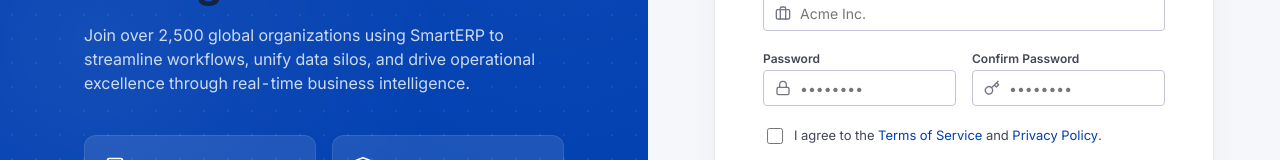
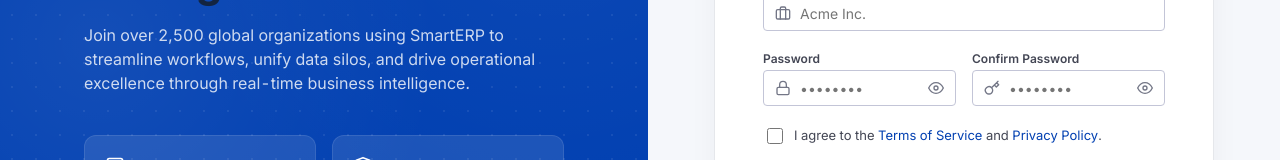
Before and after one commit to kavansolanki54-svg/SmartERPUI, a React (Vite) app: page /signup in a window 1280 px wide. Shown: the part 357-517 px from the top of the page. Built offline with nearby package versions, Linux system fonts and the light colour scheme.

Commit message:
feat: implement authentication pages including Login, SignUp, and multi-step Forgot Password flows

```diff
--- a/src/pages/ForgotPassword.jsx
+++ b/src/pages/ForgotPassword.jsx
@@ -9,6 +9,8 @@
   const [otpCode, setOtpCode] = useState('');
   const [newPassword, setNewPassword] = useState('');
   const [confirmPassword, setConfirmPassword] = useState('');
+  const [showNewPassword, setShowNewPassword] = useState(false);
+  const [showConfirmPassword, setShowConfirmPassword] = useState(false);
   const [loading, setLoading] = useState(false);
   const navigate = useNavigate();
 
@@ -145,29 +147,69 @@
             <form onSubmit={handleResetPassword} style={{ display: 'flex', flexDirection: 'column', gap: '20px' }}>
               <div>
                 <label className="input-label" htmlFor="newPassword" style={{ display: 'block', marginBottom: '6px', fontSize: '13px', fontWeight: '600' }}>New Password</label>
+                <div className="input-with-icon" style={{ position: 'relative', display: 'flex', alignItems: 'center' }}>
                   <input
                     id="newPassword"
-                  type="password"
+                    type={showNewPassword ? 'text' : 'password'}
                     className="input-field"
                     placeholder="••••••••"
                     value={newPassword}
                     onChange={(e) => setNewPassword(e.target.value)}
                     required
-                  style={{ width: '100%', padding: '10px', borderRadius: '6px', border: '1px solid var(--color-outline-variant, #ccc)' }}
+                    style={{ width: '100%', padding: '10px 36px 10px 10px', borderRadius: '6px', border: '1px solid var(--color-outline-variant, #ccc)' }}
                   />
+                  <button
+                    type="button"
+                    className="password-toggle"
+                    onClick={() => setShowNewPassword(!showNewPassword)}
+                    style={{ background: 'none', border: 'none', cursor: 'pointer', display: 'flex', alignItems: 'center', justifyContent: 'center', position: 'absolute', right: '12px' }}
+                  >
+                    {showNewPassword ? (
+                      <svg xmlns="http://www.w3.org/2000/svg" width="16" height="16" viewBox="0 0 24 24" fill="none" stroke="currentColor" strokeWidth="2" strokeLinecap="round" strokeLinejoin="round">
+                        <path d="M17.94 17.94A10.07 10.07 0 0 1 12 20c-7 0-11-8-11-8a18.45 18.45 0 0 1 5.06-5.94M9.9 4.24A9.12 9.12 0 0 1 12 4c7 0 11 8 11 8a18.5 18.5 0 0 1-2.16 3.19m-6.72-1.07a3 3 0 1 1-4.24-4.24"></path>
+                        <line x1="1" y1="1" x2="23" y2="23"></line>
+                      </svg>
+                    ) : (
+                      <svg xmlns="http://www.w3.org/2000/svg" width="16" height="16" viewBox="0 0 24 24" fill="none" stroke="currentColor" strokeWidth="2" strokeLinecap="round" strokeLinejoin="round">
+                        <path d="M1 12s4-8 11-8 11 8 11 8-4 8-11 8-11-8-11-8z"></path>
+                        <circle cx="12" cy="12" r="3"></circle>
+                      </svg>
+                    )}
+                  </button>
+                </div>
               </div>
               <div>
                 <label className="input-label" htmlFor="confirmPassword" style={{ display: 'block', marginBottom: '6px', fontSize: '13px', fontWeight: '600' }}>Confirm New Password</label>
+                <div className="input-with-icon" style={{ position: 'relative', display: 'flex', alignItems: 'center' }}>
                   <input
                     id="confirmPassword"
-                  type="password"
+                    type={showConfirmPassword ? 'text' : 'password'}
                     className="input-field"
                     placeholder="••••••••"
                     value={confirmPassword}
                     onChange={(e) => setConfirmPassword(e.target.value)}
                     required
-                  style={{ width: '100%', padding: '10px', borderRadius: '6px', border: '1px solid var(--color-outline-variant, #ccc)' }}
+                    style={{ width: '100%', padding: '10px 36px 10px 10px', borderRadius: '6px', border: '1px solid var(--color-outline-variant, #ccc)' }}
                   />
+                  <button
+                    type="button"
+                    className="password-toggle"
+                    onClick={() => setShowConfirmPassword(!showConfirmPassword)}
+                    style={{ background: 'none', border: 'none', cursor: 'pointer', display: 'flex', alignItems: 'center', justifyContent: 'center', position: 'absolute', right: '12px' }}
+                  >
+                    {showConfirmPassword ? (
+                      <svg xmlns="http://www.w3.org/2000/svg" width="16" height="16" viewBox="0 0 24 24" fill="none" stroke="currentColor" strokeWidth="2" strokeLinecap="round" strokeLinejoin="round">
+                        <path d="M17.94 17.94A10.07 10.07 0 0 1 12 20c-7 0-11-8-11-8a18.45 18.45 0 0 1 5.06-5.94M9.9 4.24A9.12 9.12 0 0 1 12 4c7 0 11 8 11 8a18.5 18.5 0 0 1-2.16 3.19m-6.72-1.07a3 3 0 1 1-4.24-4.24"></path>
+                        <line x1="1" y1="1" x2="23" y2="23"></line>
+                      </svg>
+                    ) : (
+                      <svg xmlns="http://www.w3.org/2000/svg" width="16" height="16" viewBox="0 0 24 24" fill="none" stroke="currentColor" strokeWidth="2" strokeLinecap="round" strokeLinejoin="round">
+                        <path d="M1 12s4-8 11-8 11 8 11 8-4 8-11 8-11-8-11-8z"></path>
+                        <circle cx="12" cy="12" r="3"></circle>
+                      </svg>
+                    )}
+                  </button>
+                </div>
               </div>
               <button type="submit" className="btn btn-primary" style={{ width: '100%', padding: '12px', borderRadius: '6px', fontSize: '15px' }} disabled={loading}>
                 {loading ? 'Resetting Password...' : 'Reset Password'}
--- a/src/pages/Login.jsx
+++ b/src/pages/Login.jsx
@@ -4,6 +4,7 @@
 import { useAuth } from '../context/AuthContext';
 
 const Login = () => {
+  const [showPassword, setShowPassword] = useState(false);
   const [email, setEmail] = useState('');
   const [password, setPassword] = useState('');
   const [error, setError] = useState('');
@@ -105,7 +106,7 @@
                 </svg>
                 <input
                   id="password"
-                  type="password"
+                  type={showPassword ? 'text' : 'password'}
                   className="input-field"
                   style={{ paddingLeft: '36px', paddingRight: '36px' }}
                   placeholder="••••••••"
@@ -113,11 +114,23 @@
                   onChange={(e) => setPassword(e.target.value)}
                   required
                 />
-                <button type="button" className="password-toggle">
-                  <svg xmlns="http://www.w3.org/2000/svg" width="16" height="16" viewBox="0 0 24 24" fill="none" stroke="currentColor" strokeWidth="2" strokeLinecap="round" strokeLinejoin="round">
-                    <path d="M1 12s4-8 11-8 11 8 11 8-4 8-11 8-11-8-11-8z"></path>
-                    <circle cx="12" cy="12" r="3"></circle>
-                  </svg>
+                <button
+                  type="button"
+                  className="password-toggle"
+                  onClick={() => setShowPassword(!showPassword)}
+                  style={{ background: 'none', border: 'none', cursor: 'pointer', display: 'flex', alignItems: 'center', justifyContent: 'center' }}
+                >
+                  {showPassword ? (
+                    <svg xmlns="http://www.w3.org/2000/svg" width="16" height="16" viewBox="0 0 24 24" fill="none" stroke="currentColor" strokeWidth="2" strokeLinecap="round" strokeLinejoin="round">
+                      <path d="M17.94 17.94A10.07 10.07 0 0 1 12 20c-7 0-11-8-11-8a18.45 18.45 0 0 1 5.06-5.94M9.9 4.24A9.12 9.12 0 0 1 12 4c7 0 11 8 11 8a18.5 18.5 0 0 1-2.16 3.19m-6.72-1.07a3 3 0 1 1-4.24-4.24"></path>
+                      <line x1="1" y1="1" x2="23" y2="23"></line>
+                    </svg>
+                  ) : (
+                    <svg xmlns="http://www.w3.org/2000/svg" width="16" height="16" viewBox="0 0 24 24" fill="none" stroke="currentColor" strokeWidth="2" strokeLinecap="round" strokeLinejoin="round">
+                      <path d="M1 12s4-8 11-8 11 8 11 8-4 8-11 8-11-8-11-8z"></path>
+                      <circle cx="12" cy="12" r="3"></circle>
+                    </svg>
+                  )}
                 </button>
               </div>
             </div>
--- a/src/pages/SignUp.jsx
+++ b/src/pages/SignUp.jsx
@@ -10,6 +10,8 @@
     password: '',
     confirmPassword: ''
   });
+  const [showPassword, setShowPassword] = useState(false);
+  const [showConfirmPassword, setShowConfirmPassword] = useState(false);
   const [error, setError] = useState('');
   const [success, setSuccess] = useState('');
   const [loading, setLoading] = useState(false);
@@ -194,14 +196,32 @@
                   <input
                     id="password"
                     name="password"
-                    type="password"
+                    type={showPassword ? 'text' : 'password'}
                     className="input-field"
-                    style={{ paddingLeft: '36px' }}
+                    style={{ paddingLeft: '36px', paddingRight: '36px' }}
                     placeholder="••••••••"
                     value={formData.password}
                     onChange={handleChange}
                     required
                   />
+                  <button
+                    type="button"
+                    className="password-toggle"
+                    onClick={() => setShowPassword(!showPassword)}
+                    style={{ background: 'none', border: 'none', cursor: 'pointer', display: 'flex', alignItems: 'center', justifyContent: 'center' }}
+                  >
+                    {showPassword ? (
+                      <svg xmlns="http://www.w3.org/2000/svg" width="16" height="16" viewBox="0 0 24 24" fill="none" stroke="currentColor" strokeWidth="2" strokeLinecap="round" strokeLinejoin="round">
+                        <path d="M17.94 17.94A10.07 10.07 0 0 1 12 20c-7 0-11-8-11-8a18.45 18.45 0 0 1 5.06-5.94M9.9 4.24A9.12 9.12 0 0 1 12 4c7 0 11 8 11 8a18.5 18.5 0 0 1-2.16 3.19m-6.72-1.07a3 3 0 1 1-4.24-4.24"></path>
+                        <line x1="1" y1="1" x2="23" y2="23"></line>
+                      </svg>
+                    ) : (
+                      <svg xmlns="http://www.w3.org/2000/svg" width="16" height="16" viewBox="0 0 24 24" fill="none" stroke="currentColor" strokeWidth="2" strokeLinecap="round" strokeLinejoin="round">
+                        <path d="M1 12s4-8 11-8 11 8 11 8-4 8-11 8-11-8-11-8z"></path>
+                        <circle cx="12" cy="12" r="3"></circle>
+                      </svg>
+                    )}
+                  </button>
                 </div>
               </div>
               <div>
@@ -213,14 +233,32 @@
                   <input
                     id="confirmPassword"
                     name="confirmPassword"
-                    type="password"
+                    type={showConfirmPassword ? 'text' : 'password'}
                     className="input-field"
-                    style={{ paddingLeft: '36px' }}
+                    style={{ paddingLeft: '36px', paddingRight: '36px' }}
                     placeholder="••••••••"
                     value={formData.confirmPassword}
                     onChange={handleChange}
                     required
                   />
+                  <button
+                    type="button"
+                    className="password-toggle"
+                    onClick={() => setShowConfirmPassword(!showConfirmPassword)}
+                    style={{ background: 'none', border: 'none', cursor: 'pointer', display: 'flex', alignItems: 'center', justifyContent: 'center' }}
+                  >
+                    {showConfirmPassword ? (
+                      <svg xmlns="http://www.w3.org/2000/svg" width="16" height="16" viewBox="0 0 24 24" fill="none" stroke="currentColor" strokeWidth="2" strokeLinecap="round" strokeLinejoin="round">
+                        <path d="M17.94 17.94A10.07 10.07 0 0 1 12 20c-7 0-11-8-11-8a18.45 18.45 0 0 1 5.06-5.94M9.9 4.24A9.12 9.12 0 0 1 12 4c7 0 11 8 11 8a18.5 18.5 0 0 1-2.16 3.19m-6.72-1.07a3 3 0 1 1-4.24-4.24"></path>
+                        <line x1="1" y1="1" x2="23" y2="23"></line>
+                      </svg>
+                    ) : (
+                      <svg xmlns="http://www.w3.org/2000/svg" width="16" height="16" viewBox="0 0 24 24" fill="none" stroke="currentColor" strokeWidth="2" strokeLinecap="round" strokeLinejoin="round">
+                        <path d="M1 12s4-8 11-8 11 8 11 8-4 8-11 8-11-8-11-8z"></path>
+                        <circle cx="12" cy="12" r="3"></circle>
+                      </svg>
+                    )}
+                  </button>
                 </div>
               </div>
             </div>
```
Lines whose indentation alone changed are shown as unchanged.
